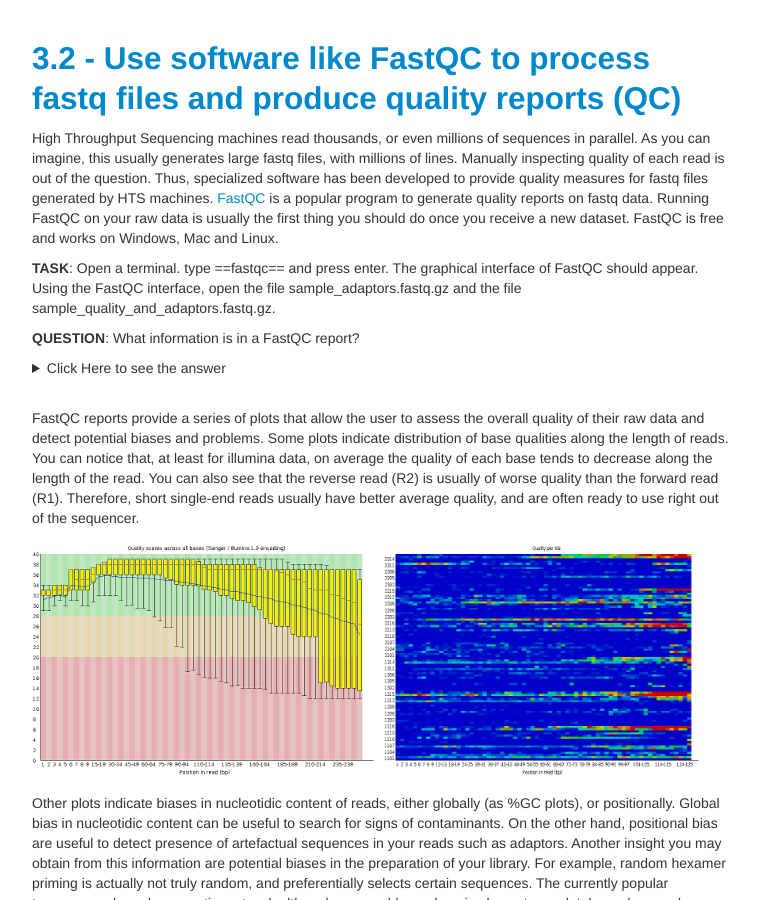
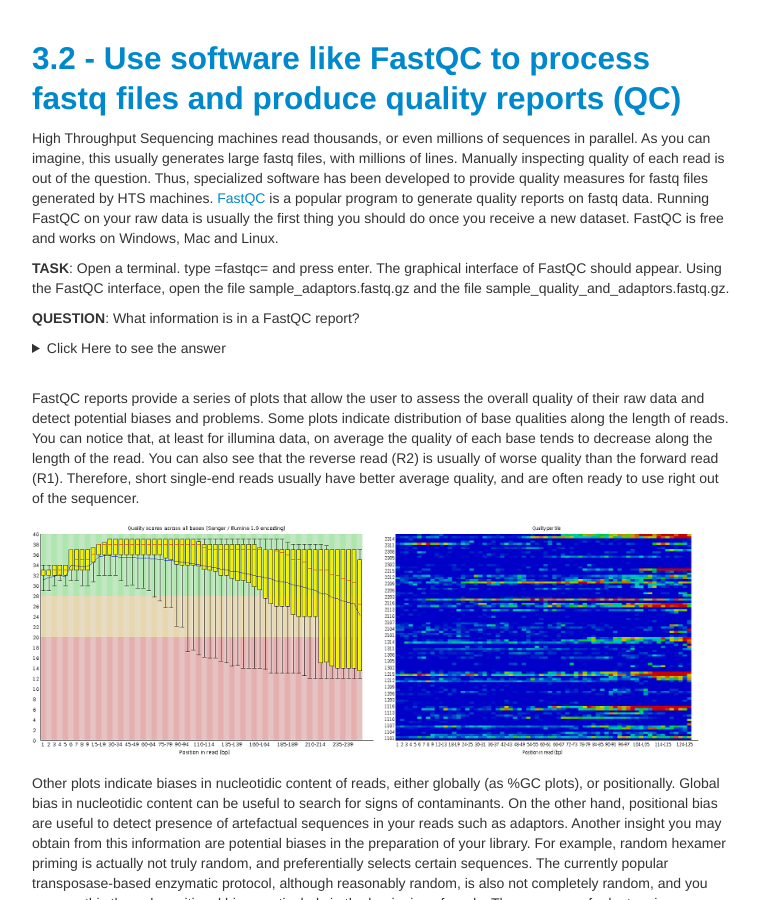
Before and after one commit to GTPB/ADER19F, a Jekyll site: the page built from pages/L03.md, in a window 1280 px wide and 900 px high, scrolled down 1055 px. Shown: the whole window, without its empty margins (258-1017 px from the left). Built offline with Jekyll 4.4.1, drawn with Linux system fonts in a browser that asks for light colours.

Commit message:
Update L03.md

```diff
--- a/pages/L03.md
+++ b/pages/L03.md
@@ -46,7 +46,7 @@
 High Throughput Sequencing machines read thousands, or even millions of sequences in parallel. As you can imagine, this usually generates large fastq files, with millions of lines. Manually inspecting quality of each read is out of the question. Thus, specialized software has been developed to provide quality measures for fastq files generated by HTS machines. [FastQC](https://www.bioinformatics.babraham.ac.uk/projects/fastqc/) is a popular program to generate quality reports on fastq data. Running FastQC on your raw data is usually the first thing you should do once you receive a new dataset. FastQC is free and works on Windows, Mac and Linux.
 <br/>
 
-**TASK**: Open a terminal. type ==fastqc== and press enter. The graphical interface of FastQC should appear. Using the FastQC interface, open the file sample_adaptors.fastq.gz and the file sample_quality_and_adaptors.fastq.gz.
+**TASK**: Open a terminal. type =fastqc= and press enter. The graphical interface of FastQC should appear. Using the FastQC interface, open the file sample_adaptors.fastq.gz and the file sample_quality_and_adaptors.fastq.gz.
 
 **QUESTION**: What information is in a FastQC report?
 <details><summary>Click Here to see the answer</summary>
```
